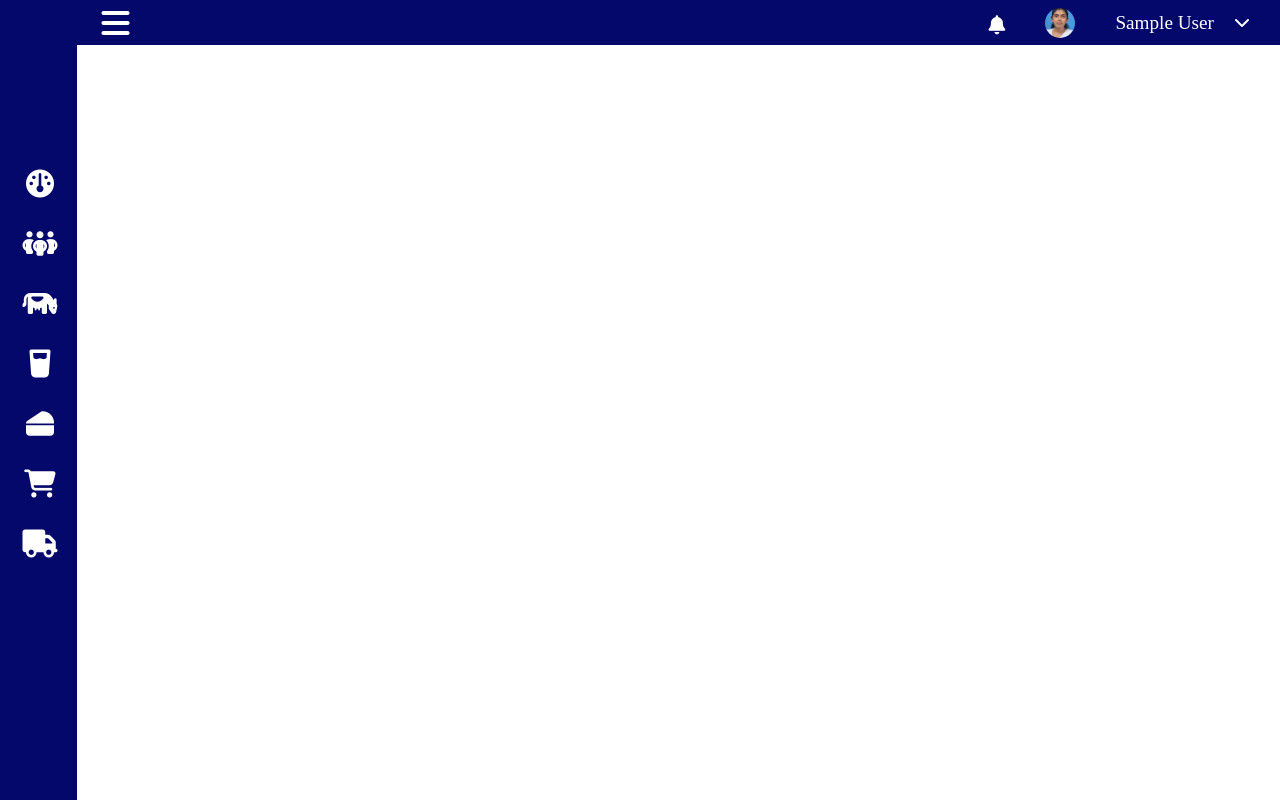
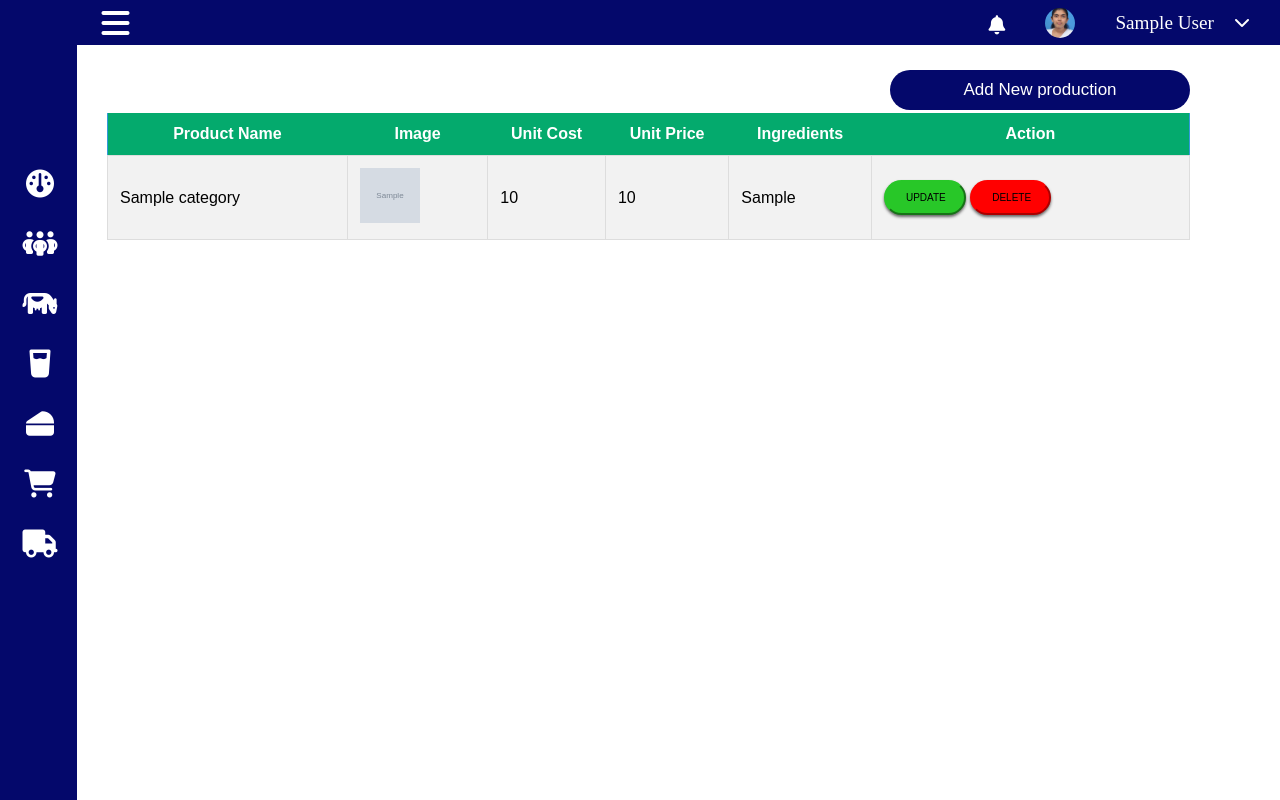
Before and after one commit to GroupCS31-UCSC/Koratuwa, a PHP site: page /koratuwa/admin/viewProduction in a window 1280 px wide. Run offline with PHP 8.4, Linux system fonts and the light colour scheme; the visitor is signed in with stand-in values (Sample User, id 1); tables that the repository leaves empty or names only in its code hold one stand-in row (values such as "Sample post"); grey boxes marked "Sample" are stand-in pictures; data that the repository does not hold is empty; some libraries are stand-ins or nearby versions.

Commit message:
admin view product ui created

```diff
--- a/app/models/Admin_Model.php
+++ b/app/models/Admin_Model.php
@@ -205,7 +205,7 @@
     //to get all production deails
     public function get_productionView()
     {
-      $this->db->query('SELECT * FROM employee');
+      $this->db->query('SELECT * FROM product_category');
 
       $result = $this->db->resultSet();
 
@@ -215,7 +215,7 @@
     //to get all customer deails
     public function get_cusView()
     {
-      $this->db->query('SELECT * FROM employee');
+      $this->db->query('SELECT * FROM customer');
 
       $result = $this->db->resultSet();
 
@@ -225,7 +225,7 @@
     //to get all supplier deails
     public function get_supView()
     {
-      $this->db->query('SELECT * FROM employee');
+      $this->db->query('SELECT * FROM supplier');
 
       $result = $this->db->resultSet();
 
--- a/app/views/admin/viewProduction.php
+++ b/app/views/admin/viewProduction.php
@@ -4,5 +4,50 @@
 <!-- ______________________________________________________________________________________________________-->
 
 
+<section>
+  <div class="container" style="overflow-x: auto;">
+
+    <table>
+      <tr>
+        <th>Product Name</th>
+        <th>Image</th>
+        <th>Unit Cost</th>
+        <th>Unit Price</th>
+        <th>Ingredients</th>
+        <th>Action</th>
+      </tr>
+
+  <?php foreach ($data['productionView'] as $pv) : ?>
+  <tr>
+    <td><?php echo $pv->product_name; ?></td>
+    <td><img src="<?php echo UPLOADS . $pv->image ?>" width='60' height='55'></td>
+    <td><?php echo $pv->unit_cost; ?></td>
+    <td><?php echo $pv->unit_price; ?></td>
+    <td><?php echo $pv->ingredients; ?></td>
+
+
+    <td>
+
+      <div class="table-btns">
+      <a href="<?php echo URLROOT?>/Admin/updateProduction/"><button class="updateBtn">UPDATE</button></a>
+      <a href="<?php echo URLROOT?>/Admin/deleteProduction/"><button class="deleteBtn">DELETE</button></a>
+      </div>
+
+    <!--
+    <form id="EditForm" action="<?php echo URLROOT?>/Admin/deleteEmployees/<?php echo $emp->email ?>">
+    <button class="deleteBtn" onclick="deletion(event)">Delete</button>
+    </form> -->
+
+    </td>
+  </tr><br>
+  <?php endforeach; ?>
+
+    </table>
+
+<input type="button" value="Add New production" class="addBtn" onclick="location.href='<?php echo URLROOT; ?>/Admin/addProduction' ">
+
+
+
+
 <?php require APPROOT.'/views/include/footer.php'; ?>
 <script src="<?php echo URLROOT; ?>/js/admin.js"></script>
```
